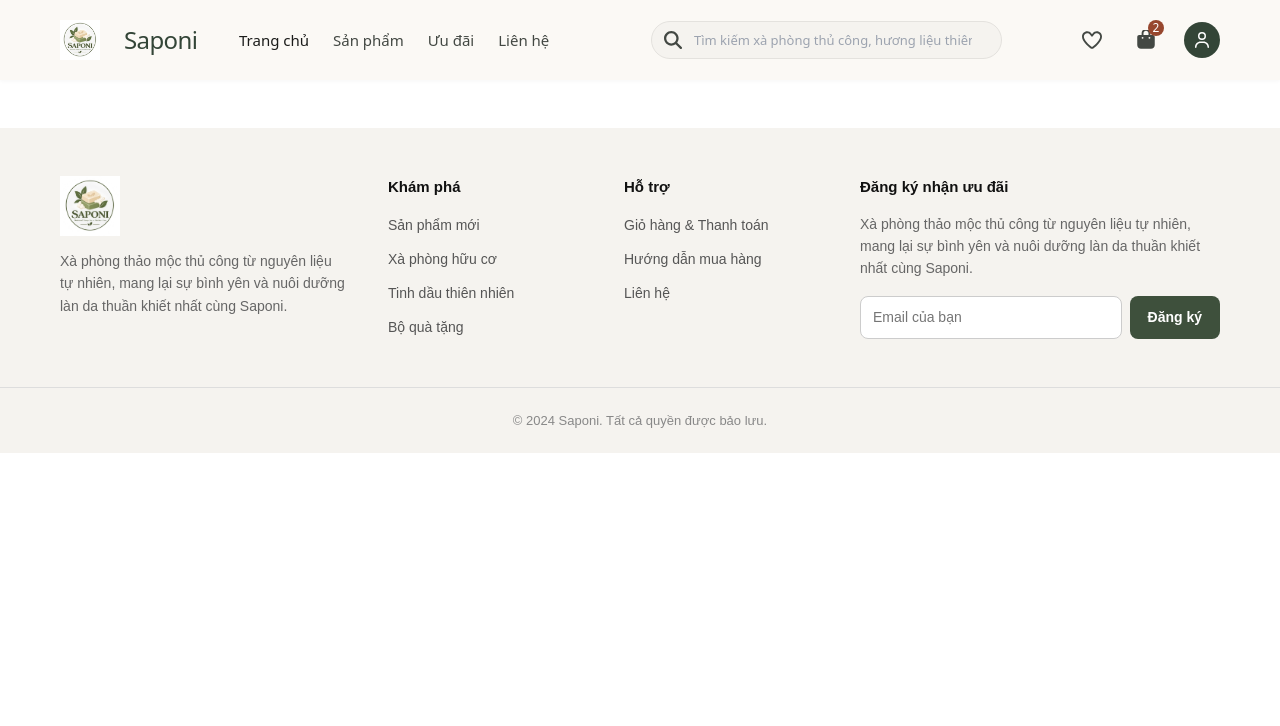
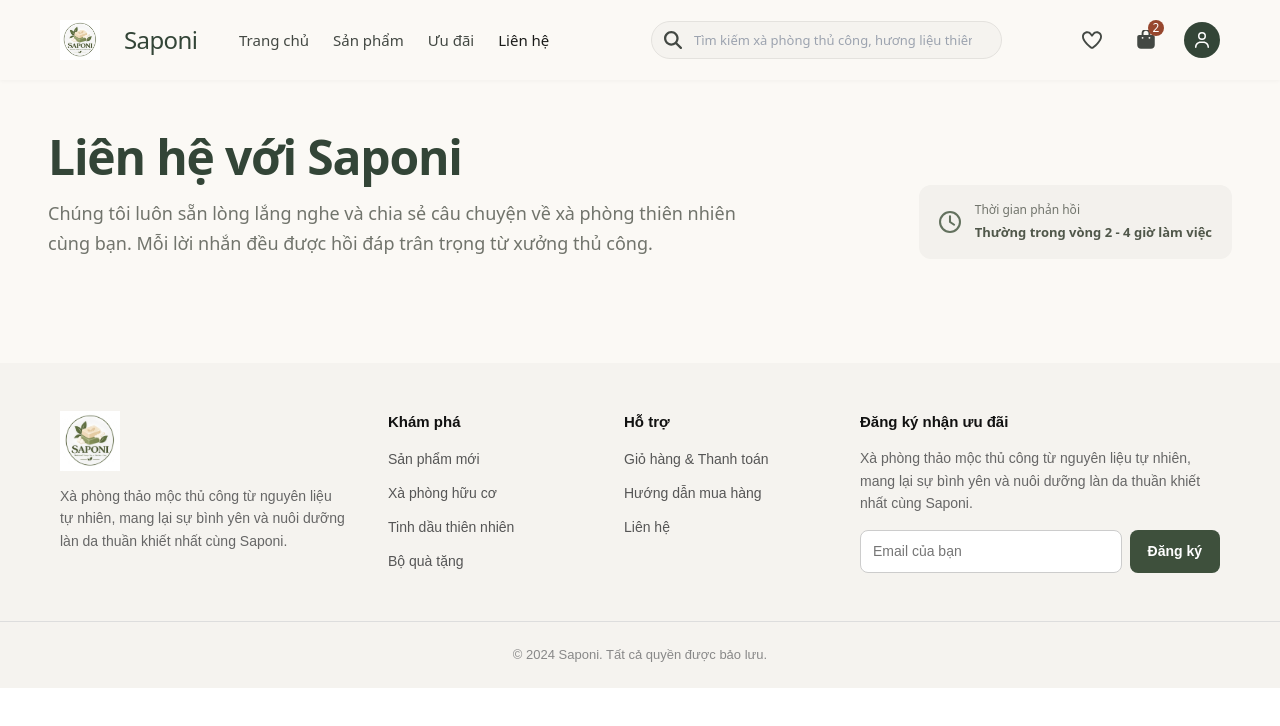
Before and after one commit to 23130087-AnhHan/FrontEnd_BanXaPhong, a React (Vite) app: page /contact in a window 1280 px wide. Shown: the top 726 px of the page. Built offline with nearby package versions, Linux system fonts and the light colour scheme.

Commit message:
feat: Thêm tiêu đề và đường dẫn trang liên hệ

```diff
--- a/src/App.jsx
+++ b/src/App.jsx
@@ -17,6 +17,7 @@ import ProFilter from './pages/ProductFilter/ProFilter'
 import OfferProducts from './pages/OfferPro/OfferProducts'
 import ProductDetailPage from './pages/ProductDetail/ProductDetailPage'
 import HobbyProduct from './pages/HobbyProduct/HobbyProduct'
+import ContactPage from './pages/Contact/ContactPage'
 
 export default function App() {
   return (
@@ -29,6 +30,7 @@ export default function App() {
           <Route path="/products" element={<ProFilter />} />
           <Route path="/products/:productId" element={<ProductDetailPage />} />
           <Route path="/offer" element={<OfferProducts />} />
+          <Route path="/contact" element={<ContactPage />} />
           <Route path="/hobby" element={<HobbyProduct />} />
           <Route path="/gio-hang" element={<CartPage />} />
           <Route path="/thanh-toan" element={<CheckoutPage />} />
--- a/src/components/Footer.jsx
+++ b/src/components/Footer.jsx
@@ -31,7 +31,7 @@ export default function Footer() {
                     <ul className="footer-links">
                         <li><a href="#">Giỏ hàng & Thanh toán</a></li>
                         <li><a href="#">Hướng dẫn mua hàng</a></li>
-                        <li><a href="#">Liên hệ</a></li>
+                        <li><a href="/contact">Liên hệ</a></li>
                     </ul>
                 </div>
 
--- a/src/components/Header.jsx
+++ b/src/components/Header.jsx
@@ -1,4 +1,5 @@
 import { useRef, useState } from 'react'
+import { useLocation } from 'react-router-dom'
 import { faBars } from '@fortawesome/free-solid-svg-icons/faBars'
 import { faMagnifyingGlass } from '@fortawesome/free-solid-svg-icons/faMagnifyingGlass'
 import { faBagShopping } from '@fortawesome/free-solid-svg-icons/faBagShopping'
@@ -12,10 +13,12 @@ const navigation = [
   { id: 'home', label: 'Trang chủ', href: '/' },
   { id: 'products', label: 'Sản phẩm', href: '/products' },
   { id: 'offers', label: 'Ưu đãi', href: '/offer' },
-  { id: 'contact', label: 'Liên hệ', href: '/lien-he' },
+  { id: 'contact', label: 'Liên hệ', href: '/contact' },
 ]
 
-export default function Header({ activePage = 'home', cartCount = 0 }) {
+export default function Header({ activePage, cartCount = 0 }) {
+  const location = useLocation()
+  const currentPage = activePage || navigation.find((item) => item.href === location.pathname)?.id
   const [isMenuOpen, setIsMenuOpen] = useState(false)
   const menuButtonRef = useRef(null)
 
@@ -54,7 +57,7 @@ export default function Header({ activePage = 'home', cartCount = 0 }) {
               <a
                 key={item.id}
                 href={item.href}
-                aria-current={activePage === item.id ? 'page' : undefined}
+                aria-current={currentPage === item.id ? 'page' : undefined}
                 onClick={() => setIsMenuOpen(false)}
               >
                 {item.label}
--- /dev/null
+++ b/src/pages/Contact/ContactPage.css
@@ -0,0 +1,69 @@
+.contact-page {
+  margin: -24px;
+  padding: 48px 48px 64px;
+  background: #fbf9f5;
+  color: #334537;
+}
+
+.contact-container {
+  max-width: 1240px;
+  margin: 0 auto;
+}
+
+.contact-heading {
+  display: flex;
+  align-items: flex-end;
+  justify-content: space-between;
+  gap: 40px;
+  margin-bottom: 40px;
+}
+
+.contact-heading h1 {
+  margin: 0 0 12px;
+  font-size: 48px;
+  line-height: 1.2;
+  letter-spacing: -1.2px;
+}
+
+.contact-heading p {
+  max-width: 720px;
+  margin: 0;
+  color: #71746c;
+  font-size: 18px;
+  line-height: 1.7;
+}
+
+.contact-response-time {
+  display: flex;
+  flex-shrink: 0;
+  align-items: center;
+  gap: 14px;
+  padding: 16px 20px;
+  border-radius: 12px;
+  background: #f3f1ed;
+  color: #71746c;
+  font-size: 12px;
+}
+
+.contact-response-time svg {
+  width: 22px;
+  height: 22px;
+  color: #63715e;
+}
+
+.contact-response-time span,
+.contact-response-time strong {
+  display: block;
+}
+
+.contact-response-time strong {
+  margin-top: 4px;
+  color: #50574a;
+  font-size: 13px;
+  font-weight: 600;
+}
+
+.contact-page :is(a, button, input, select, textarea):focus-visible {
+  outline: 2px solid #334537;
+  outline-offset: 3px;
+}
--- /dev/null
+++ b/src/pages/Contact/ContactPage.jsx
@@ -0,0 +1,28 @@
+import { faClock } from '@fortawesome/free-regular-svg-icons'
+import Icon from '../../components/Icon'
+import './ContactPage.css'
+
+export default function ContactPage() {
+  return (
+    <div className="contact-page">
+      <div className="contact-container">
+        <div className="contact-heading">
+          <div>
+            <h1>Liên hệ với Saponi</h1>
+            <p>
+              Chúng tôi luôn sẵn lòng lắng nghe và chia sẻ câu chuyện về xà phòng thiên nhiên cùng bạn.
+              Mỗi lời nhắn đều được hồi đáp trân trọng từ xưởng thủ công.
+            </p>
+          </div>
+          <div className="contact-response-time">
+            <Icon icon={faClock} />
+            <div>
+              <span>Thời gian phản hồi</span>
+              <strong>Thường trong vòng 2 - 4 giờ làm việc</strong>
+            </div>
+          </div>
+        </div>
+      </div>
+    </div>
+  )
+}
```
